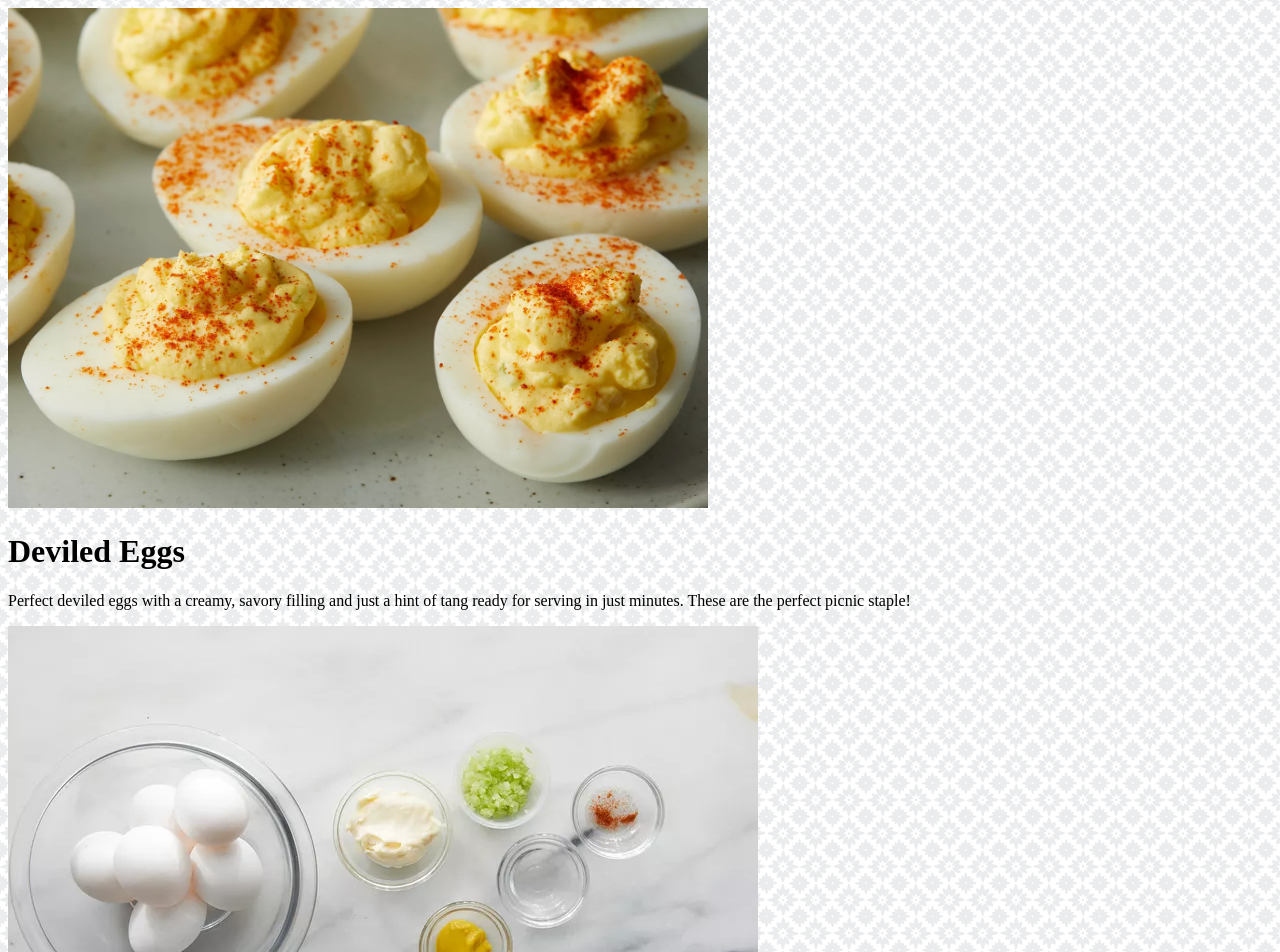
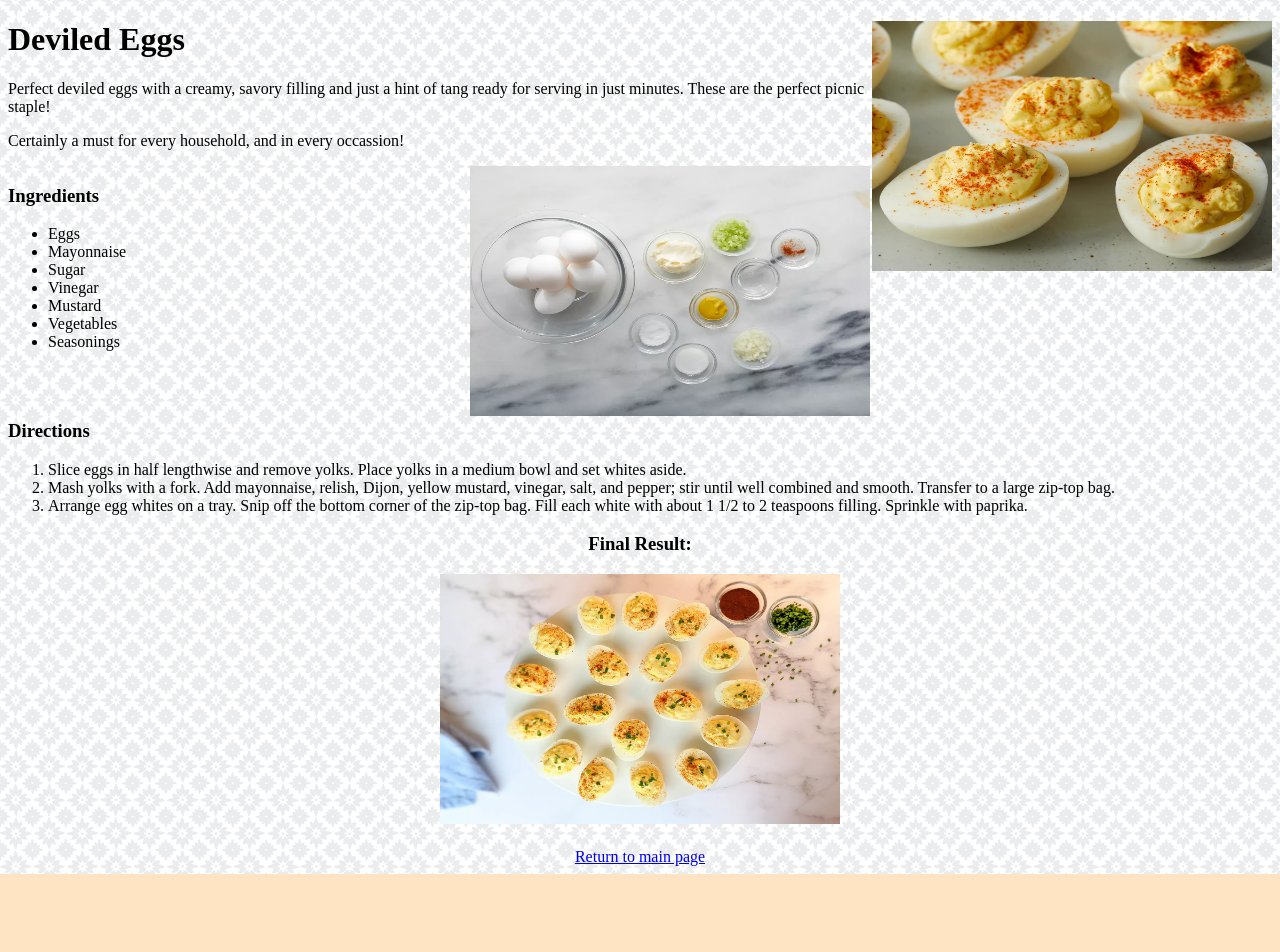
Before and after one commit to shafinnahian/odin-recipes, a plain HTML site: page recipes/deviledeggs.html in a window 1280 px wide. Shown: the top 952 px of the page. After the commit the page ends 874 px from the top, so only its background shows below. Drawn offline with Linux system fonts and the light colour scheme.

Commit message:
Add flex, re allign pictures and fix hyperlinks of deviled eggs recipe

```diff
--- a/recipes/deviledeggs.html
+++ b/recipes/deviledeggs.html
@@ -8,12 +8,19 @@
     <title>Devil's Eggs</title>
 </head>
 <body>
-    <img src="./dishImages/dev1.webp" width="700" height="500" alt="Super delish picture of deviled eggs">
+    <div class="deviIntroIMG">
+        <img src="./dishImages/dev1.webp" width="400" height="250" alt="Super delish picture of deviled eggs">
+    </div>
+
     <h1>Deviled Eggs</h1>
     <p>Perfect deviled eggs with a creamy, savory filling and just a hint of tang ready for serving in just minutes. These are the perfect picnic staple!</p>
+    <p>Certainly a must for every household, and in every occassion!</p>
 
-
-    <img src="./dishImages/ingreDev.webp" alt=" Only ingredients of deviled eggs">
+    <div class="devIng">
+        <div class="deviIMGTwo">
+                <img src="./dishImages/ingreDev.webp" alt=" Only ingredients of deviled eggs" width="400px" height="250px">
+        </div>
+        <div class="deviIngP">
             <h3>Ingredients</h3>
 
             <ul>
@@ -25,13 +32,28 @@
                 <li>Vegetables</li>
                 <li>Seasonings</li>
             </ul>
+
+        </div>
+    </div>
+
+
+    <div class="mustClear">
         <h3>Directions</h3>
         <ol>
             <li>Slice eggs in half lengthwise and remove yolks. Place yolks in a medium bowl and set whites aside. </li>
             <li>Mash yolks with a fork. Add mayonnaise, relish, Dijon, yellow mustard, vinegar, salt, and pepper; stir until well combined and smooth. Transfer to a large zip-top bag. </li>
             <li>Arrange egg whites on a tray. Snip off the bottom corner of the zip-top bag. Fill each white with about 1 1/2 to 2 teaspoons filling. Sprinkle with paprika.</li>
         </ol>
-    <img src="./dishImages/finaldev.webp" width="700" height="500" alt="deviled eggs">
+    </div>
+
+    <div class="devLastIMG">
+        <h3>Final Result:</h3>
+        <img src="./dishImages/finaldev.webp" width="400px" height="250px" alt="deviled eggs">
+
+    </div>
+    <div class="hyper">
+
         <a href="../index.html"> Return to main page</a>
+    </div>
 </body>
 </html>
--- a/style.css
+++ b/style.css
@@ -45,6 +45,24 @@ body{
 .spaghettIntro{
     clear: boths;
 }
+.deviIntroIMG{
+    float: right;
+    margin-left: 2px;
+}
+.deviIMGTwo{
+    float: right;
+}
+.deviIngP{
+    float: left;
+}
+.mustClear{
+    clear: both;
+}
+.devLastIMG{
+    text-align: center;
+    margin-bottom: 20px;
+}
+
 a:hover {
     color: rgb(64, 135, 194);
 }
```
Lines whose indentation alone changed are shown as unchanged.
